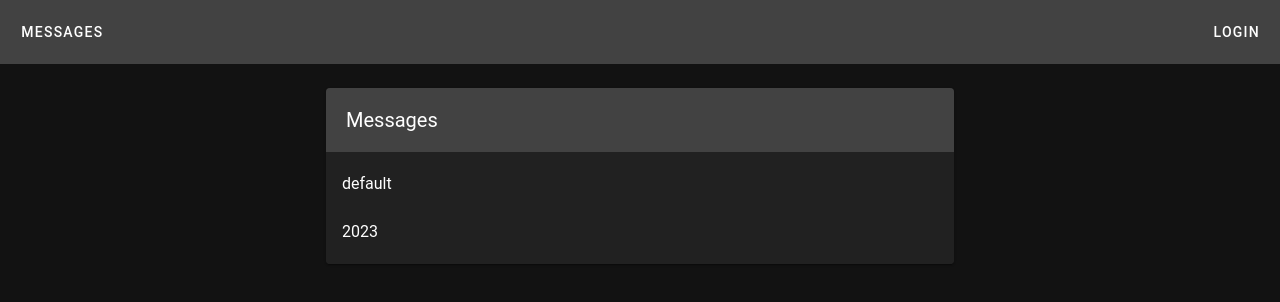
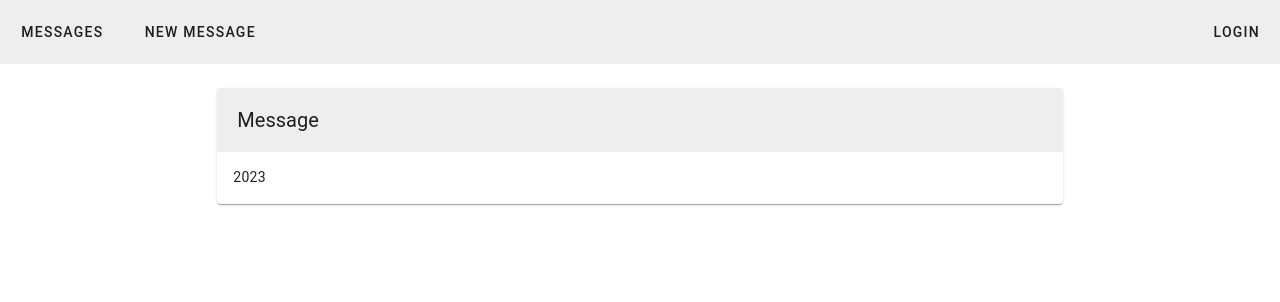
Before and after one commit to saJeremyQin/MessageApp-frontend, a Vue app: page /messages/1 in a window 1280 px wide. Shown: the top 302 px of the page. Built offline with nearby package versions, Linux system fonts and the light colour scheme.

Commit message:
Complete with router

```diff
--- a/src/App.vue
+++ b/src/App.vue
@@ -1,6 +1,7 @@
 <template>
   <v-toolbar>
-    <v-btn flat>Messages</v-btn>
+    <v-btn flat to="/">Messages</v-btn>
+    <v-btn flat class="ml-2" to="/newmessage">New Message</v-btn>
     <v-spacer></v-spacer>
     <v-btn flat>Login</v-btn>
   </v-toolbar>
--- /dev/null
+++ b/src/components/MessageDetail.vue
@@ -0,0 +1,49 @@
+<template>
+    <v-row>
+        <v-col
+            cols="12"
+            xs="10"
+            offset-xs="1"
+            md="8"
+            offset-md="2"
+        >
+        <v-card width="100%" class="mx-auto">
+            <v-toolbar
+                class="text-h4 dark"
+                title="Message"
+            ></v-toolbar>
+            <v-card-text>
+                {{ messageBody }}
+            </v-card-text>
+        </v-card>
+        </v-col>
+    </v-row>
+</template>
+
+<script>
+import { onMounted, ref } from 'vue';
+import { useMessageStore } from '../stores/MessageStore';
+import { useRoute } from 'vue-router';
+
+export default {
+    setup () {
+        const messageBody = ref("");
+        const store = useMessageStore();
+        const route = useRoute();
+
+        onMounted(() => {
+            messageBody.value = store.getMsgByIndex(route.params.id);
+        });
+
+        return {
+            messageBody,
+        }
+    }
+}
+</script>
+
+<style scoped>
+.v-list-item:hover {
+    background-color: #e0e0e0;
+}
+</style>
--- a/src/components/MessageList.vue
+++ b/src/components/MessageList.vue
@@ -3,8 +3,9 @@
         <v-col
             cols="12"
             xs="10"
-            md="6"
-            offset-md="3"
+            offset-xs="1"
+            md="8"
+            offset-md="2"
         >
             <v-card>
                 <v-toolbar
@@ -16,6 +17,7 @@
                         v-for="(message,index) in messages"
                         :key="index"
                         class="v-list-item"
+                        :to="'messages'+'/'+index"
                     >
                         {{ message }}
                     </v-list-item>
--- a/src/components/NewMessage.vue
+++ b/src/components/NewMessage.vue
@@ -7,11 +7,11 @@
             md="8"
             offset-md="2"
         >
-        <v-card width="100%" class="mx-auto mt-4">
+        <v-card width="100%" class="mx-auto">
             <v-toolbar
-                    class="text-h4 dark"
-                    title="New Message"
-                ></v-toolbar>
+                class="text-h4 dark"
+                title="New Message"
+            ></v-toolbar>
             <v-form @submit.prevent>
                 <v-text-field
                     label="Type here"
@@ -34,14 +34,19 @@
 import { ref } from "vue";
 import axios from 'axios';
 import { useMessageStore } from "@/stores/MessageStore";
+import { useRouter } from "vue-router";
 const messageBody = ref("");
 const store = useMessageStore();
+const router = useRouter();
 
 const submit = () => {
     axios.post("http://localhost:3000/messages", {message:messageBody.value}).then(
         function (response) {
             console.log(response.data);
             store.newMessage(messageBody.value);
+            router.push({
+                path:'/'
+            })
         }
     ).catch (
         function (error) {
--- a/src/main.js
+++ b/src/main.js
@@ -13,7 +13,7 @@ const vuetify = createVuetify({
   components,
   directives,
   theme:{
-    defaultTheme:'dark',
+    defaultTheme:'light',
   }
 })
 
--- a/src/stores/MessageStore.js
+++ b/src/stores/MessageStore.js
@@ -2,12 +2,16 @@ import { defineStore } from 'pinia'
 
 export const useMessageStore = defineStore('message', {
   state: () => ({
-    messages:["default","2023"],
+    messages:["default","2023","yes"],
   }),
   getters: {
     getAll: (state) => {
       return state.messages;
     },
+    getMsgByIndex: (state) => (index) => {
+      console.log(state.messages[index]);
+      return state.messages[index];
+    }
   },
   actions:{
     newMessage(messageBody) {
```
Also changed, not shown: src/router/index.js (+5 -3 lines).
